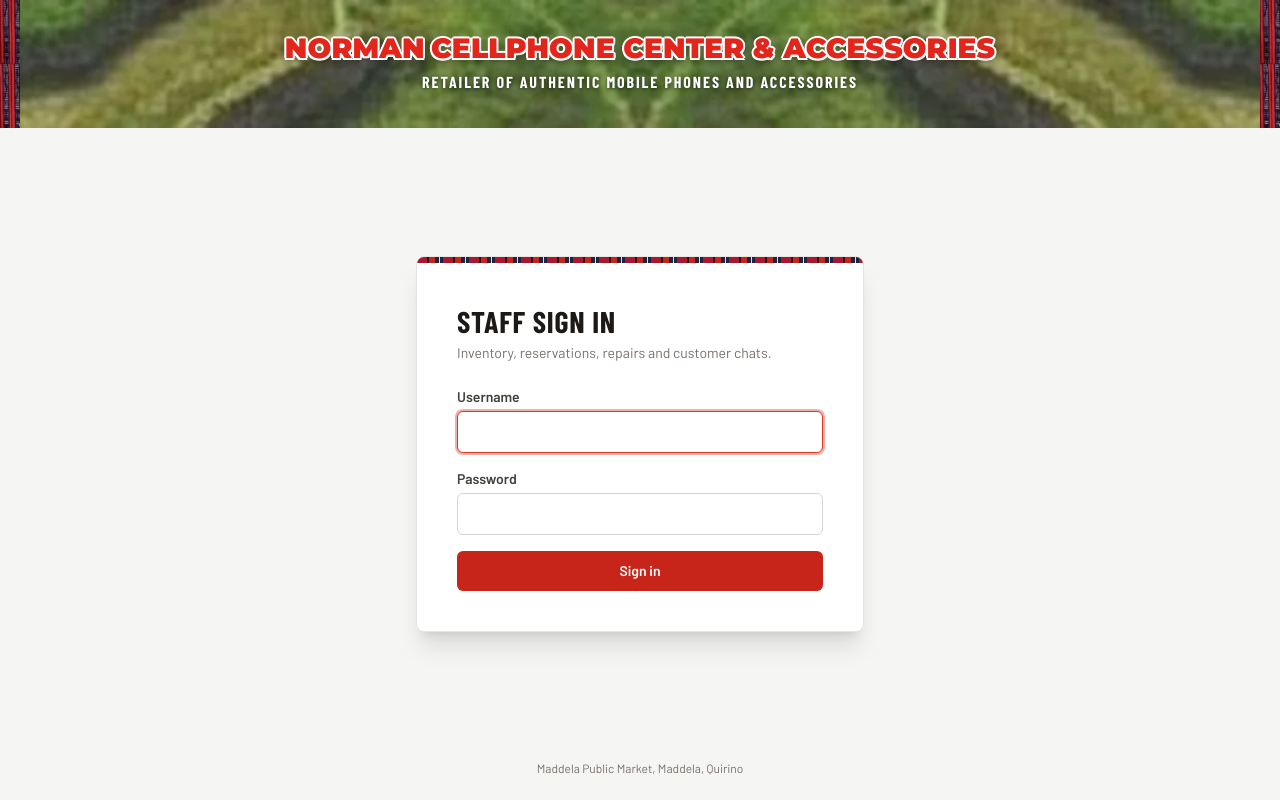
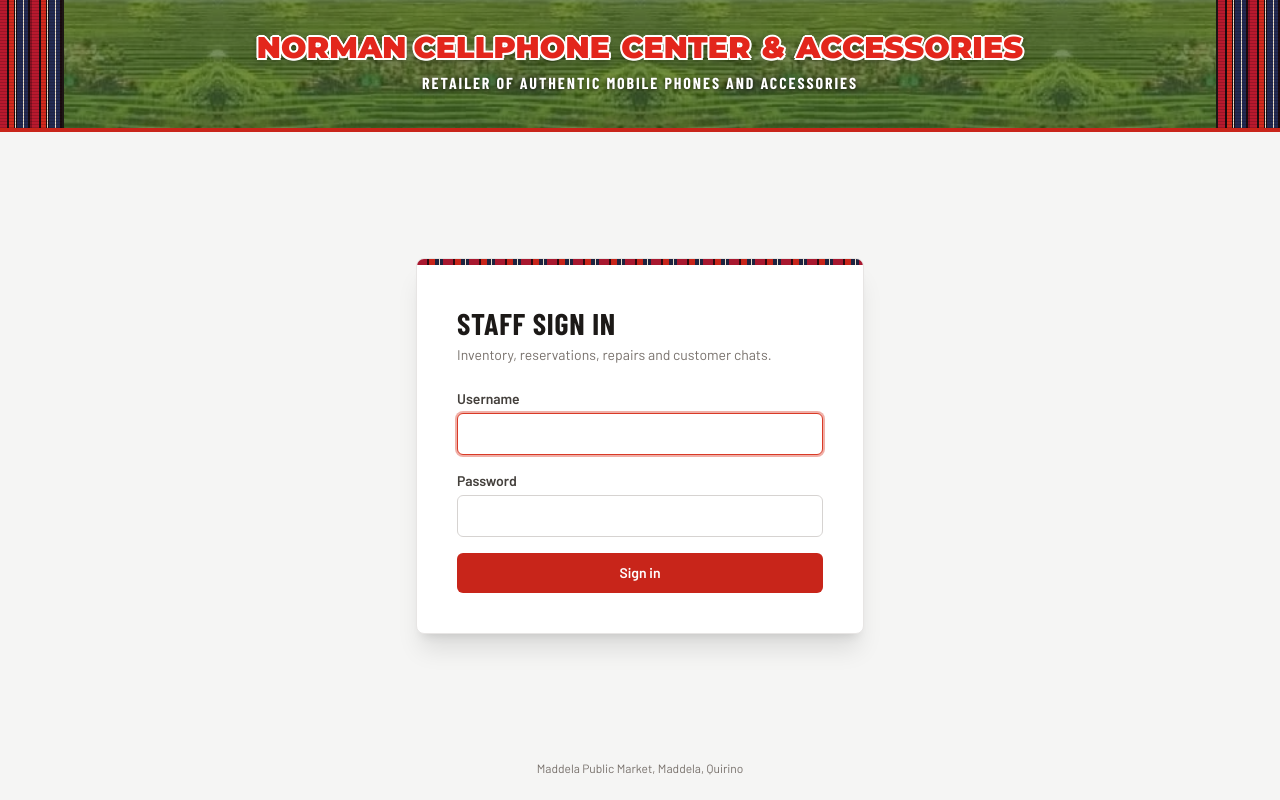
Before and after one commit to kurtking514-byte/norman-retail-system, a React (Vite) app in the folder frontend/: page /login in a window 1280 px wide. Built offline with nearby package versions, Linux system fonts and the light colour scheme; no server answers.

Commit message:
Banner: wider woven-cloth ends, centered name, unzoomed terraces and a red separator

```diff
--- a/frontend/src/components/layout/DashboardLayout.jsx
+++ b/frontend/src/components/layout/DashboardLayout.jsx
@@ -15,20 +15,24 @@ export default function DashboardLayout({ children }) {
 
   return (
     <div className="flex flex-col h-screen overflow-hidden">
-      <ShopBanner>
-        <div className="flex items-center gap-4 rounded-md bg-ink-900/75 px-4 py-2 text-sm text-white backdrop-blur-sm">
-          <span className="hidden md:inline text-stone-300">
+      <ShopBanner />
+      <div className="flex flex-shrink-0 items-center justify-between gap-4 bg-ink-900 px-6 py-2 text-sm text-white">
+        <span className="font-display text-xs font-semibold uppercase tracking-[0.18em] text-stone-400">
+          Staff dashboard
+        </span>
+        <div className="flex items-center gap-5">
+          <span className="hidden md:inline text-stone-400">
             Signed in as <span className="font-semibold text-white">{user?.username || 'Admin'}</span>
           </span>
           <AiSwitch onDark />
           <button
             onClick={handleLogout}
-            className="px-3 py-1 font-semibold text-white border border-white/30 hover:bg-white/10 rounded-md transition-colors"
+            className="px-3 py-1 font-semibold text-white border border-white/25 hover:bg-white/10 rounded-md transition-colors"
           >
             Log out
           </button>
         </div>
-      </ShopBanner>
+      </div>
 
       <div className="flex flex-1 min-h-0">
         <Sidebar />
--- a/frontend/src/components/layout/ShopBanner.jsx
+++ b/frontend/src/components/layout/ShopBanner.jsx
@@ -1,19 +1,19 @@
 /**
- * Full-width shop sign: the store name in the sign's red-on-white lettering
- * over the rice-terrace photo, framed by the woven cloth from the real banner.
- * Anything passed as children sits on the right (account controls); with no
- * children the name is centered and the optional tagline shows under it.
+ * Full-width shop sign: the store name in the sign's red-on-white lettering,
+ * centered over the rice terraces and framed by woven-cloth panels like the
+ * real banner. A red rule underneath separates it from the page.
  */
-export default function ShopBanner({ children, tagline }) {
+export default function ShopBanner({ tagline }) {
   return (
-    <header className={`flex flex-shrink-0 bg-terrace-700 ${tagline ? 'h-28 lg:h-32' : 'h-20 lg:h-24'}`}>
-      <div className="banner-cloth w-3 sm:w-5 flex-shrink-0" />
-      <div className={`banner-terraces relative flex-1 min-w-0 flex items-center gap-4 px-4 sm:px-6 ${children ? '' : 'justify-center text-center'}`}>
-        <div className="absolute inset-0 bg-black/20" aria-hidden="true" />
+    <header className="flex-shrink-0 border-b-4 border-brand-600">
+      <div className={`flex ${tagline ? 'h-28 sm:h-32' : 'h-[88px] lg:h-[97px]'}`}>
+        <div className="banner-cloth w-8 sm:w-16 flex-shrink-0 border-r-2 border-ink-900" />
+        <div className="banner-terraces relative flex-1 min-w-0 flex items-center justify-center px-3 text-center">
+          <div className="absolute inset-0 bg-terrace-800/60" aria-hidden="true" />
           <div className="relative min-w-0">
             <p className="sign-text leading-none xl:whitespace-nowrap">
-            <span className="block xl:inline xl:mr-[0.05em] text-[28px] sm:text-[36px] xl:text-[28px] 2xl:text-[36px]">Norman</span>{' '}
-            <span className="block xl:inline mt-1 xl:mt-0 text-[12px] sm:text-[16px] xl:text-[28px] 2xl:text-[36px]">
+              <span className="block xl:inline text-[28px] sm:text-[38px] xl:text-[30px] 2xl:text-[38px]">Norman</span>{' '}
+              <span className="block xl:inline mt-1 xl:mt-0 text-[12px] sm:text-[17px] xl:text-[30px] 2xl:text-[38px]">
                 Cellphone Center &amp; Accessories
               </span>
             </p>
@@ -23,9 +23,9 @@ export default function ShopBanner({ children, tagline }) {
               </p>
             )}
           </div>
-        {children && <div className="relative ml-auto flex-shrink-0">{children}</div>}
         </div>
-      <div className="banner-cloth w-3 sm:w-5 flex-shrink-0" />
+        <div className="banner-cloth w-8 sm:w-16 flex-shrink-0 border-l-2 border-ink-900" />
+      </div>
     </header>
   );
 }
--- a/frontend/src/components/layout/Sidebar.jsx
+++ b/frontend/src/components/layout/Sidebar.jsx
@@ -12,12 +12,8 @@ const navItems = [
 export default function Sidebar() {
   return (
     <aside className="w-64 flex-shrink-0 bg-ink-900 text-white flex flex-col h-full overflow-y-auto">
-      <p className="px-6 pt-5 pb-1 font-display text-xs font-semibold uppercase tracking-[0.18em] text-stone-500">
-        Staff dashboard
-      </p>
-
       {/* Navigation */}
-      <nav className="flex-1 px-3 py-3 space-y-0.5">
+      <nav className="flex-1 px-3 py-4 space-y-0.5 border-t border-white/10">
         {navItems.map((item) =>
           item.enabled ? (
             <NavLink
--- a/frontend/src/index.css
+++ b/frontend/src/index.css
@@ -15,6 +15,7 @@
     font-weight: 900;
     text-transform: uppercase;
     letter-spacing: 0.01em;
+    word-spacing: 0.12em;
     color: #e3261c;
     text-shadow:
       2px 0 #fff, -2px 0 #fff, 0 2px #fff, 0 -2px #fff,
@@ -22,12 +23,31 @@
       0 3px 6px rgba(0, 0, 0, 0.45);
   }
 
+  /* Terraces from the shop sign at their own size, tiled across */
   .banner-terraces {
     background: url('/banner-terraces.webp') repeat-x center / auto 100%;
   }
 
+  /* Woven cloth panels at the ends of the sign: red, maroon and navy warp
+     stripes with a fine weft texture across them */
   .banner-cloth {
-    background: url('/banner-cloth.webp') repeat-y center / 100% auto;
+    background-color: #9b1528;
+    background-image:
+      repeating-linear-gradient(0deg, rgba(0, 0, 0, 0.16) 0 1px, transparent 1px 3px),
+      repeating-linear-gradient(
+        90deg,
+        #b8192e 0 7px,
+        #1a0b10 7px 9px,
+        #d32a1d 9px 14px,
+        #1a0b10 14px 15px,
+        #e9dcc6 15px 16px,
+        #1a0b10 16px 17px,
+        #232a52 17px 23px,
+        #e9dcc6 23px 24px,
+        #232a52 24px 28px,
+        #1a0b10 28px 30px,
+        #8a1022 30px 32px
+      );
   }
 
   /* Stripe band in the colors of the woven cloth on the shop sign */
```
Also changed, not shown: frontend/public/banner-cloth.webp (deleted), frontend/public/banner-terraces.webp, 6 other files (tests, documents, lock files or other folders). Lines whose indentation alone changed are shown as unchanged.
